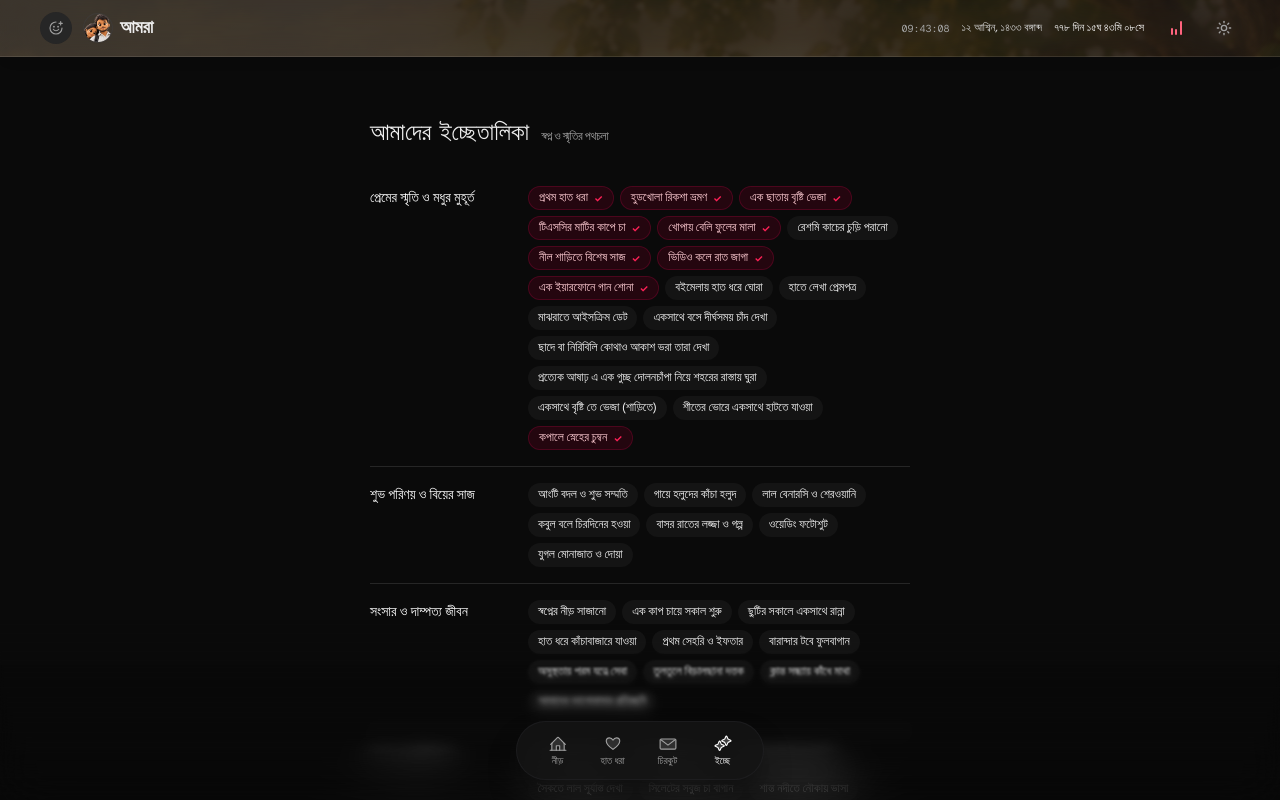
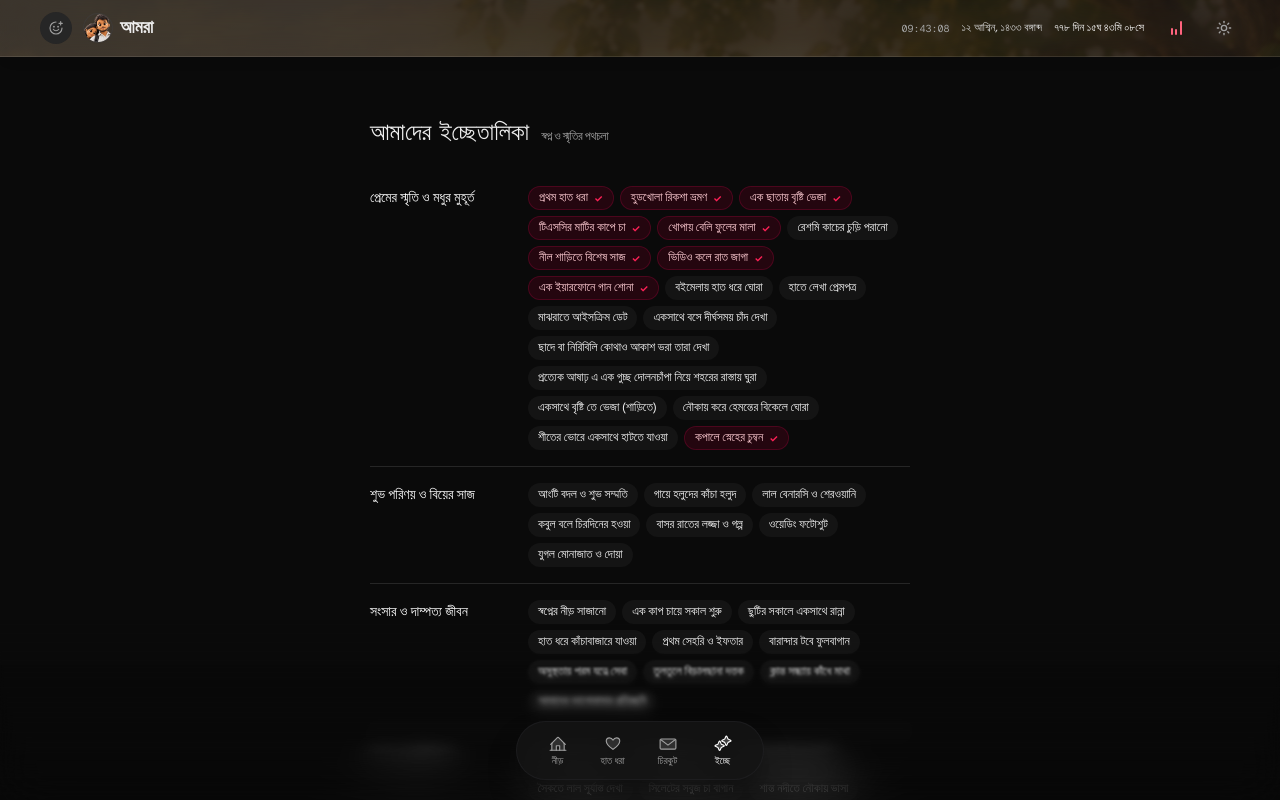
Before and after one commit to fiftee15n/9November, a Next.js app: page /ecche in a window 1280 px wide. Shown: the top 800 px of the page. Built offline with nearby package versions, Linux system fonts and the light colour scheme; what react-apple-emojis would draw is missing.

Commit message:
Add late autumn afternoon boat ride wish to ecche list

```diff
--- a/app/ecche/page.tsx
+++ b/app/ecche/page.tsx
@@ -31,6 +31,7 @@ const BUCKET_LIST = [
       { name: "ছাদে বা নিরিবিলি কোথাও আকাশ ভরা তারা দেখা", done: false },
       { name: "প্রত্যেক আষাঢ় এ এক গুচ্ছ দোলনচাঁপা নিয়ে শহরের রাস্তায় ঘুরা", done: false },
       { name: "একসাথে বৃষ্টি তে ভেজা (শাড়িতে)", done: false },
+      { name: "নৌকায় করে হেমন্তের বিকেলে ঘোরা", done: false },
       { name: "শীতের ভোরে একসাথে হাটতে যাওয়া", done: false },
       { name: "কপালে স্নেহের চুম্বন", done: true },
     ],
```
